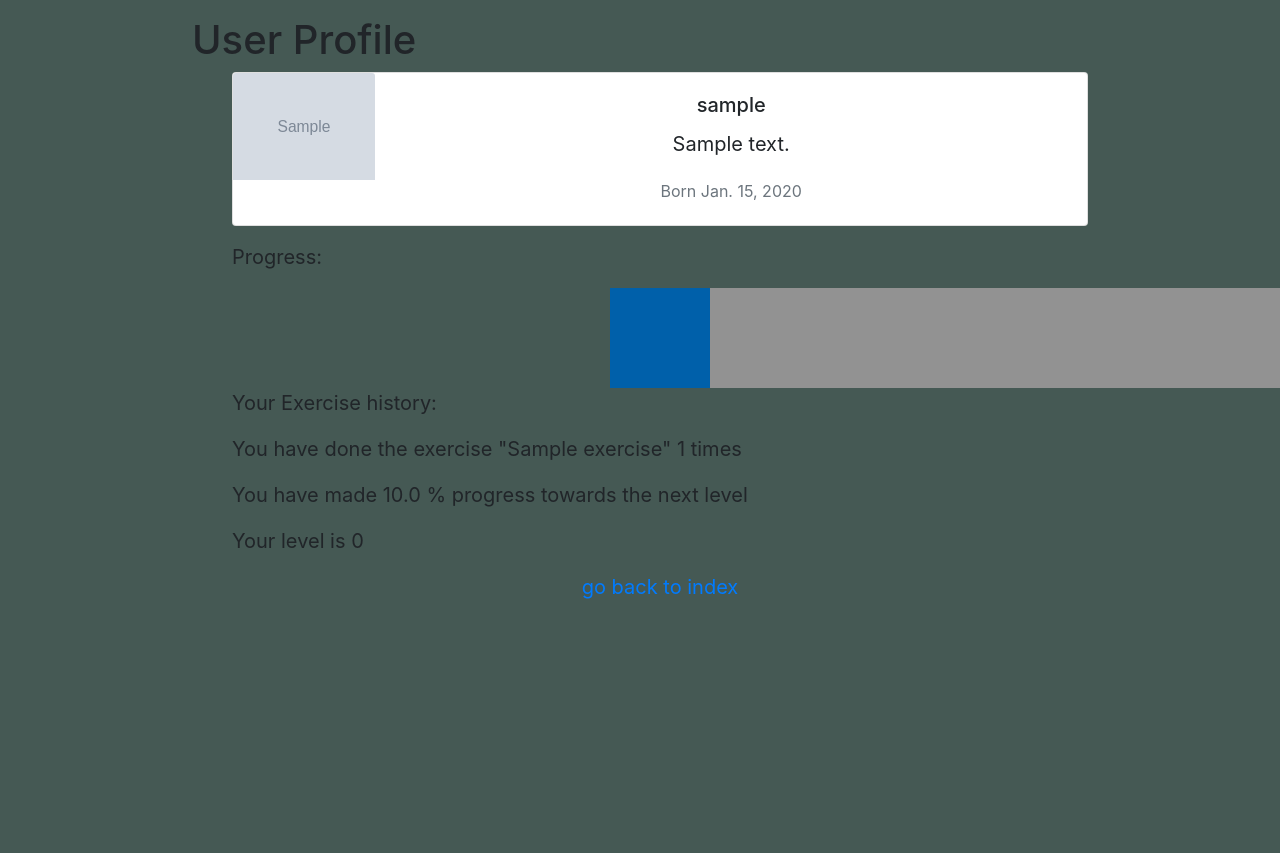
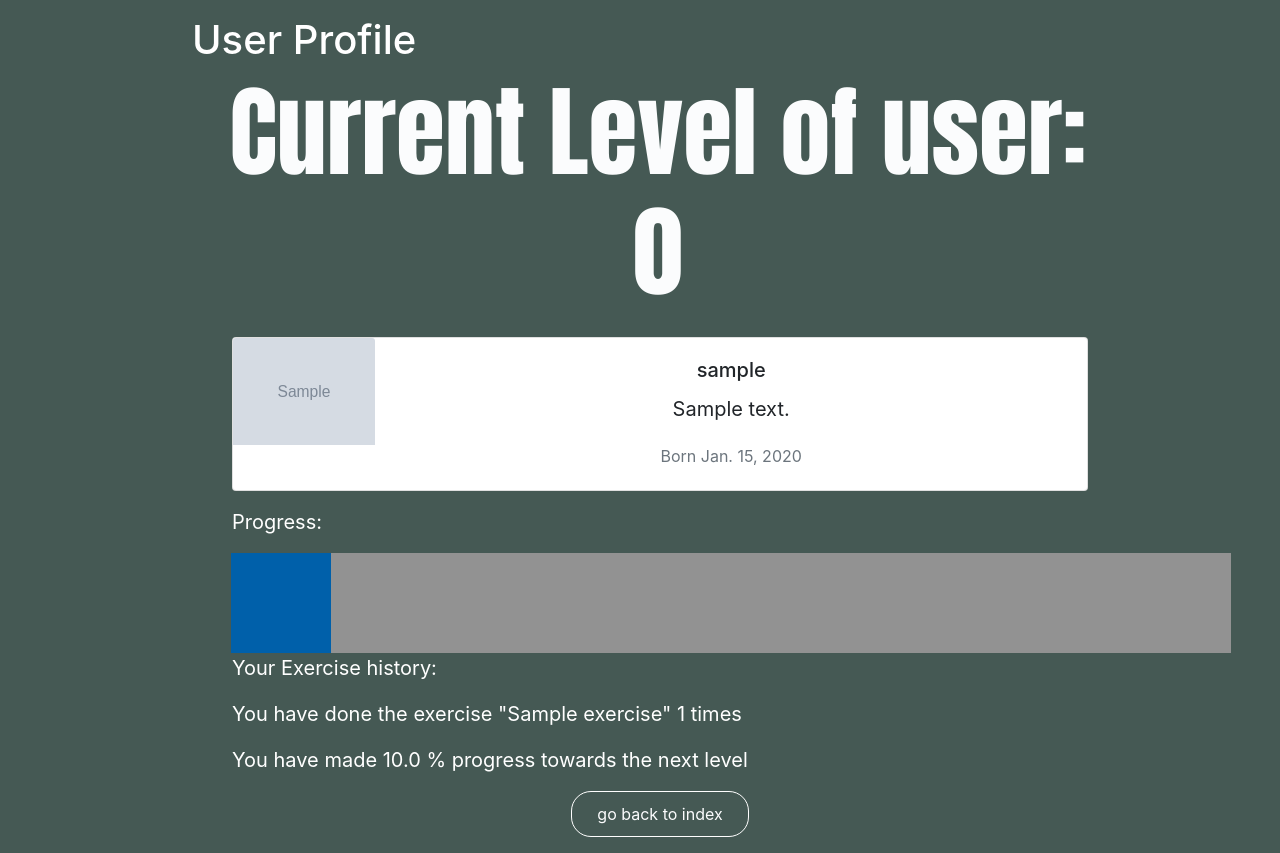
Before and after one commit to harshilpareek0/HP-Django-Project, a Django app: page /view_profile/ in a window 1280 px wide; the page is wider, and only the part inside the window is pictured. Shown: the part 56-909 px from the top of that part. Before the commit the page ends 655 px from the top of that part, so only its background shows below. Run offline with Django 3.2, Linux system fonts and the light colour scheme; a user stored in the database is signed in; tables that the repository leaves empty hold one stand-in row (values such as "Sample post"); grey boxes marked "Sample" are stand-in pictures; some libraries are stand-ins or nearby versions.

Commit message:
UI - Progress bar fixes

```diff
--- a/eg/templates/index.html
+++ b/eg/templates/index.html
@@ -14,8 +14,10 @@
     <div class="content" style="color: #fbfcfd; position:absolute; top:50%; left:8%; transform:translatey(-50%);z-index:2">
       <small style="font-family: Impact, Haettenschweiler, 'Arial Narrow Bold', sans-serif">Welcome, {{user.first_name}}<small>
       <h1 style="font-family:Impact, Haettenschweiler, 'Arial Narrow Bold', sans-serif;font-size:80px;margin: 10px 0 30px; line-height:80px">Get Swole or <br>Die Trying</h1>
-      <a class="btn" href="/exercise" role="button" style="color: #fbfcfd; padding: 10px 25px; background: transparent; border: 1px solid #fff; border-radius: 20px; outline: none; cursor: pointer">Let's Get Started</a>
+      <a class="btn" href="/exercise" role="button" style="color: #fbfcfd; padding: 10px 25px; background: transparent; border: 1px solid #fff; border-radius: 20px; outline: none; cursor: pointer">Input Exercise</a>
+        <a class="btn" href="/view_profile" role="button" style="color: #fbfcfd; padding: 10px 25px; background: transparent; border: 1px solid #fff; border-radius: 20px; outline: none; cursor: pointer">View Profile</a>
     </div>
+
 
 
 
--- a/eg/templates/our-music-choice.html
+++ b/eg/templates/our-music-choice.html
@@ -12,7 +12,7 @@
     <li class="media">
     <img src="{{song.album.images.0.url}}" class="rounded-circle" style="max-width:10%; margin-right: 10px" alt="">
       <div class="media-body">
-        <h5 style ="background-color:orange;">{{song.name}}</h5>
+        <h5 style ="background-color:lightgreen;">{{song.name}}</h5>
         <div class="list-group-item"><a href='{{song.preview_url}}'><button type="button"
             class="btn btn-dark  mt-1">PLAY SONG</button></a></div>
       </div>
--- a/eg/templates/progress.html
+++ b/eg/templates/progress.html
@@ -7,8 +7,8 @@
     <ul>
 
         <div>
+            <img src="{% static 'eg/images/grey-box.png' %}" class="outline" width="1000" height="100">
             <img src="{% static 'eg/images/blue-box.jpg' %}" class="bar" width="{{progress}}" height="100">
-            <img src="{% static 'eg/images/grey-box.png' %}" class="outline" width="1000" height="100">
         </div>
 
         <style>
@@ -34,8 +34,8 @@
         {% if level > 2 %}
         <p> Gold Trophy Earned <img src="{% static 'eg/images/gold.png' %}" width="150" height="150"></p>
         {% endif %}
-        <p><a href="/exercise"> add another exercise?</a></p>
-        <p><a href="/"> go back to the index page</a></p>
+        <a class="btn" href="/exercise" role="button" style="color: #fbfcfd; padding: 10px 25px; background: transparent; border: 1px solid #fff; border-radius: 20px; outline: none; cursor: pointer">add another exercise?</a>
+        <a class="btn" href="/" role="button" style="color: #fbfcfd; padding: 10px 25px; background: transparent; border: 1px solid #fff; border-radius: 20px; outline: none; cursor: pointer">go back to the index page</a>
     </ul>
 </div>
 
--- a/eg/templates/view_own_profile.html
+++ b/eg/templates/view_own_profile.html
@@ -7,7 +7,8 @@
     <link rel="stylesheet" href="https://stackpath.bootstrapcdn.com/bootstrap/4.5.0/css/bootstrap.min.css" integrity="sha384-9aIt2nRpC12Uk9gS9baDl411NQApFmC26EwAOH8WgZl5MYYxFfc+NcPb1dKGj7Sk" crossorigin="anonymous">
 {% load static %}
 
-<h1> User Profile</h1>
+<h1 style="color:white"> User Profile</h1>
+<h1 style="margin-bottom: 25px;margin-left: 36px; font-size: 100px; color: #fbfcfd; text-align:center; font-family:Impact, Haettenschweiler, 'Arial Narrow Bold', sans-serif">Current Level of user: {{level}}</h1>
 
 <blockquote class="blockquote text-center">
     {% if profile_info %}
@@ -36,11 +37,11 @@
             </div>
           </div>
 
-        <p class="text-left">Progress:</p>
-        <div>
-            <img src="{% static 'eg/images/blue-box.jpg' %}" class="bar" width="{{progress}}" height="100">
-            <img src="{% static 'eg/images/grey-box.png' %}" class="outline" width="1000" height="100">
-        </div>
+        <p class="text-left" style="color:white">Progress:</p>
+    </ul>
+</blockquote>
+            <img src="{% static 'eg/images/grey-box.png' %}" class="outline" width="1000" height="100" style="margin-left: 39px">
+            <img src="{% static 'eg/images/blue-box.jpg' %}" class="bar" width="{{progress}}" height="100" style="margin-left: 39px">
 
         <style>
             .bar
@@ -53,30 +54,31 @@
             }
 
         </style>
-        <p class="text-left"> Your Exercise history:</p>
+<blockquote class="blockquote text-center">
+    <ul>
+        <p class="text-left" style="color:white"> Your Exercise history:</p>
         {% if exercise_list %}
         {% for exercise, exercise_count in exercises.items %}
-        <p class="text-left">You have done the exercise "{{exercise}}" {{exercise_count}} times</p>
+        <p class="text-left" style="color:white">You have done the exercise "{{exercise}}" {{exercise_count}} times</p>
         {% endfor %}
         {% else %}
-        <p class="text-left"> No history yet</p>
+        <p class="text-left" style="color:white"> No history yet</p>
         {% endif %}
-        <p class="text-left"> You have made {{progress_percentage}} % progress towards the next level</p>
-        <p class="text-left">Your level is {{level}}</p>
+        <p class="text-left" style="color:white"> You have made {{progress_percentage}} % progress towards the next level</p>
         {% if level > 0 %}
-        <p class="text-left">Bronze Trophy Earned <img src="{% static 'eg/images/bronze.png' %}" width="150" height="150"></p>
+        <p class="text-left" style="color:white">Bronze Trophy Earned <img src="{% static 'eg/images/bronze.png' %}" width="150" height="150"></p>
         {% endif %}
         {% if level > 1 %}
-        <p class="text-left"> Silver Trophy Earned <img src="{% static 'eg/images/silver.png' %}" width="150" height="150"></p>
+        <p class="text-left" style="color:white"> Silver Trophy Earned <img src="{% static 'eg/images/silver.png' %}" width="150" height="150"></p>
         {% endif %}
         {% if level > 2 %}
-        <p class="text-left"> Gold Trophy Earned <img src="{% static 'eg/images/gold.png' %}" width="150" height="150"></p>
+        <p class="text-left" style="color:white"> Gold Trophy Earned <img src="{% static 'eg/images/gold.png' %}" width="150" height="150"></p>
         {% endif %}
         {% endfor %}
-        <p><a href="/"> go back to index</a></p>
+        <p><a class="btn" href="/" role="button" style="color: #fbfcfd; padding: 10px 25px; background: transparent; border: 1px solid #fff; border-radius: 20px; outline: none; cursor: pointer">go back to index</a></p>
     </ul>
 </blockquote>
 {% else %}
-<p>No such profile exists</p>
+<a class="btn" href="/create_profile_page" role="button" style="color: #fbfcfd; padding: 10px 25px; background: transparent; border: 1px solid #fff; border-radius: 20px; outline: none; cursor: pointer">Create Your Profile!</a>
 {% endif %}
 {% endblock content %}
```
Also changed, not shown: eg/templates/view_profile.html (+11 -6 lines).
